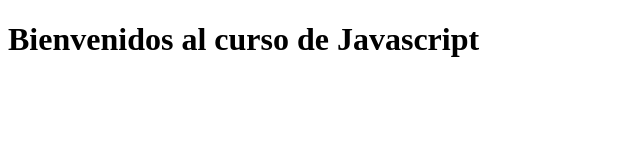
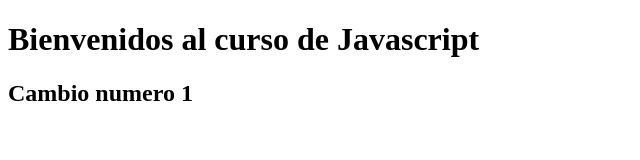
Before and after one commit to edgarciaguilar/testBedu, a plain HTML site: page index.html in a window 1280 px wide. Shown: the whole page, without its empty margins (0-640 px from the left). Drawn offline with Linux system fonts and the light colour scheme.

Commit message:
agregada la leyenda en etiqueta h2

```diff
--- a/index.html
+++ b/index.html
@@ -10,6 +10,7 @@
 
 <body>
     <h1>Bienvenidos al curso de Javascript</h1>
+    <h2>Cambio numero 1</h2>
 </body>
 
 </html>
```
